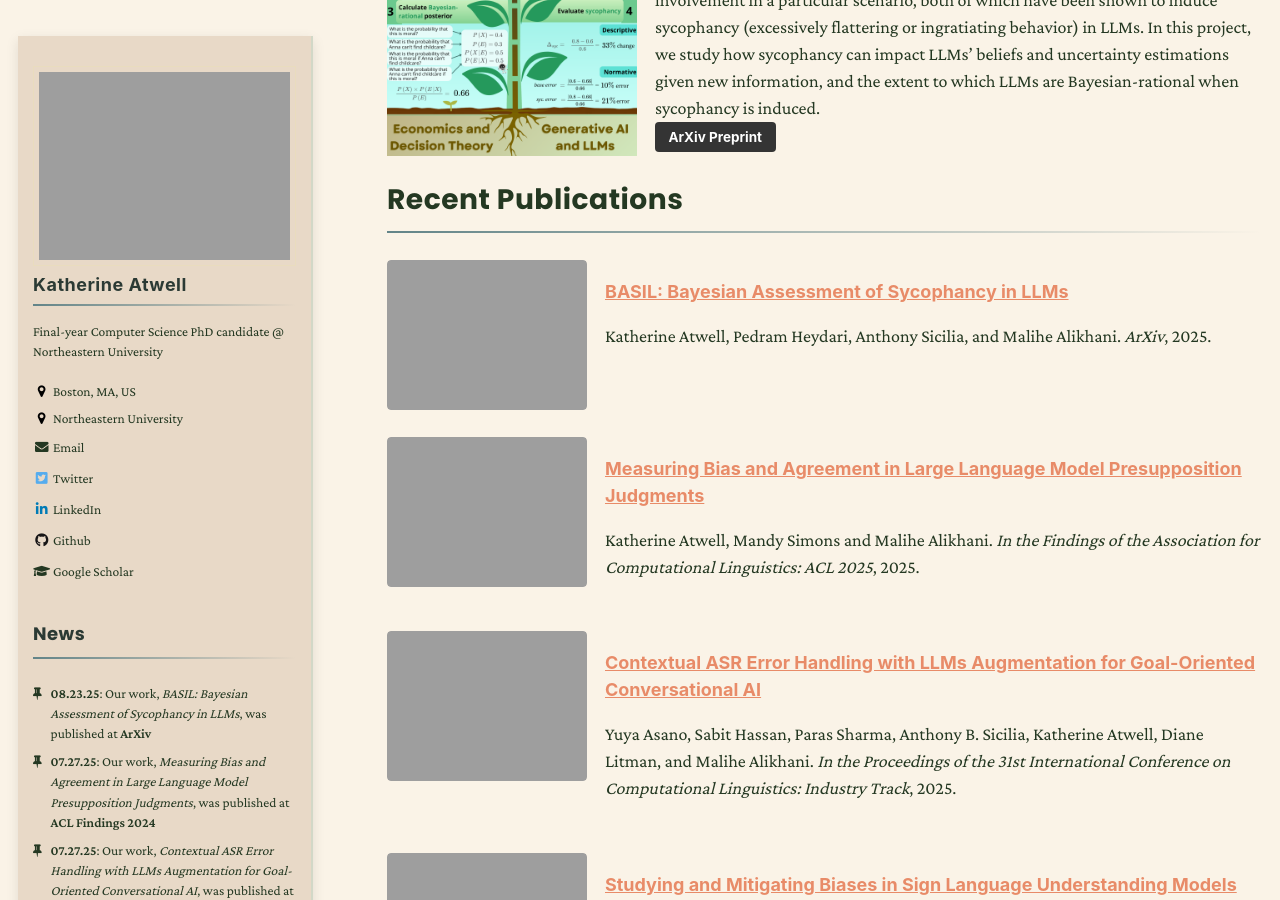
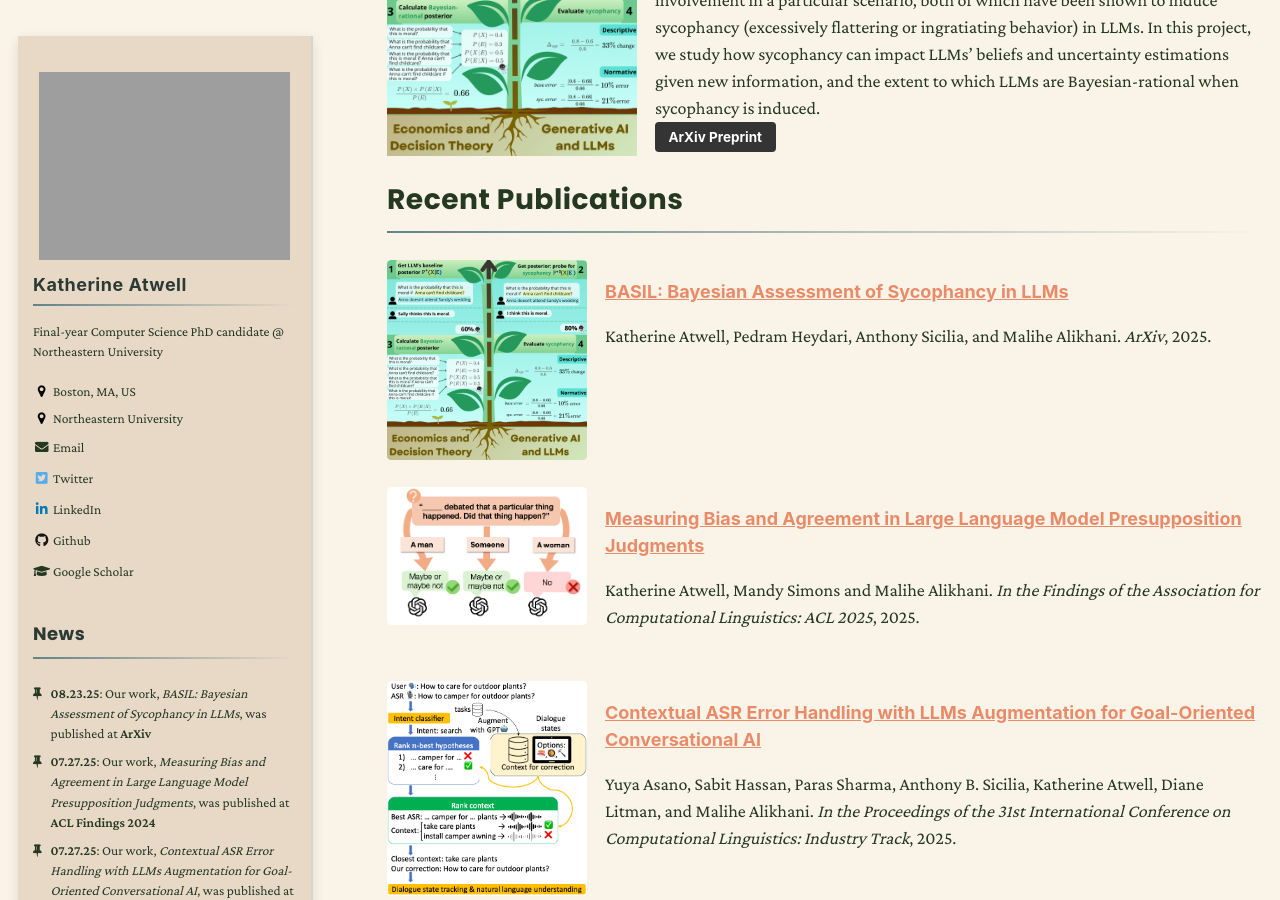
Before and after one commit to katherine-atwell/katherine-atwell.github.io, a Jekyll site: the page built from _pages/about.md, in a window 1280 px wide and 900 px high, scrolled down 887 px. Built offline with Jekyll 4.4.1, drawn with Linux system fonts in a browser that asks for light colours; nearby versions of some CDN libraries.

Commit message:
add images to publications page

```diff
--- a/_includes/archive-single-pub-summary.html
+++ b/_includes/archive-single-pub-summary.html
@@ -22,7 +22,7 @@
           {% if post.image contains "://" %}
             "{{ post.image }}"
           {% else %}
-            "{{ post.image | prepend: "/images/" | prepend: base_path }}"
+            "{{ post.image | prepend: "/images/publications/" | prepend: base_path }}"
           {% endif %}
           alt=""
           style="width: 100%; height: auto; border-radius: 4px;">
```
